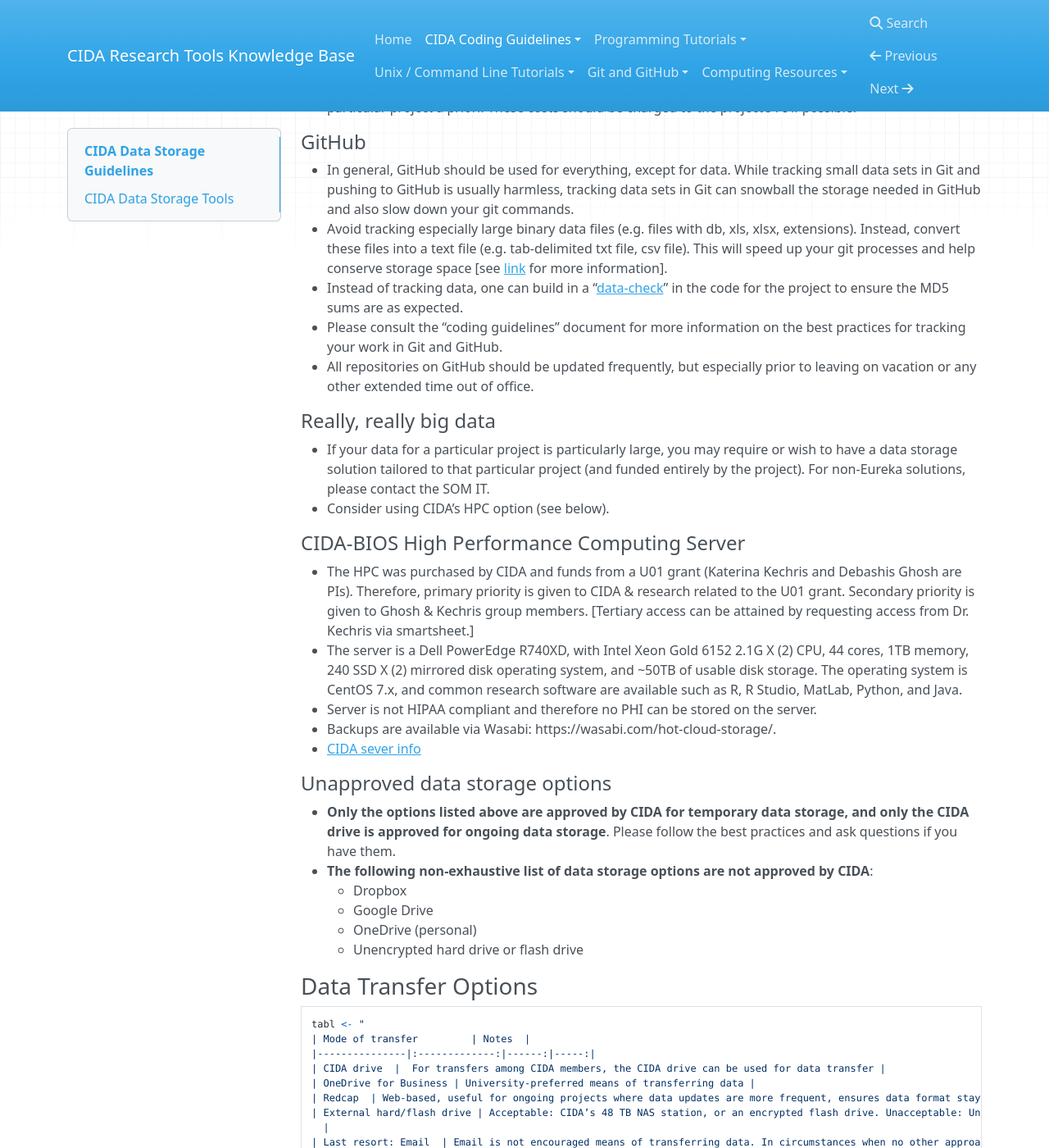
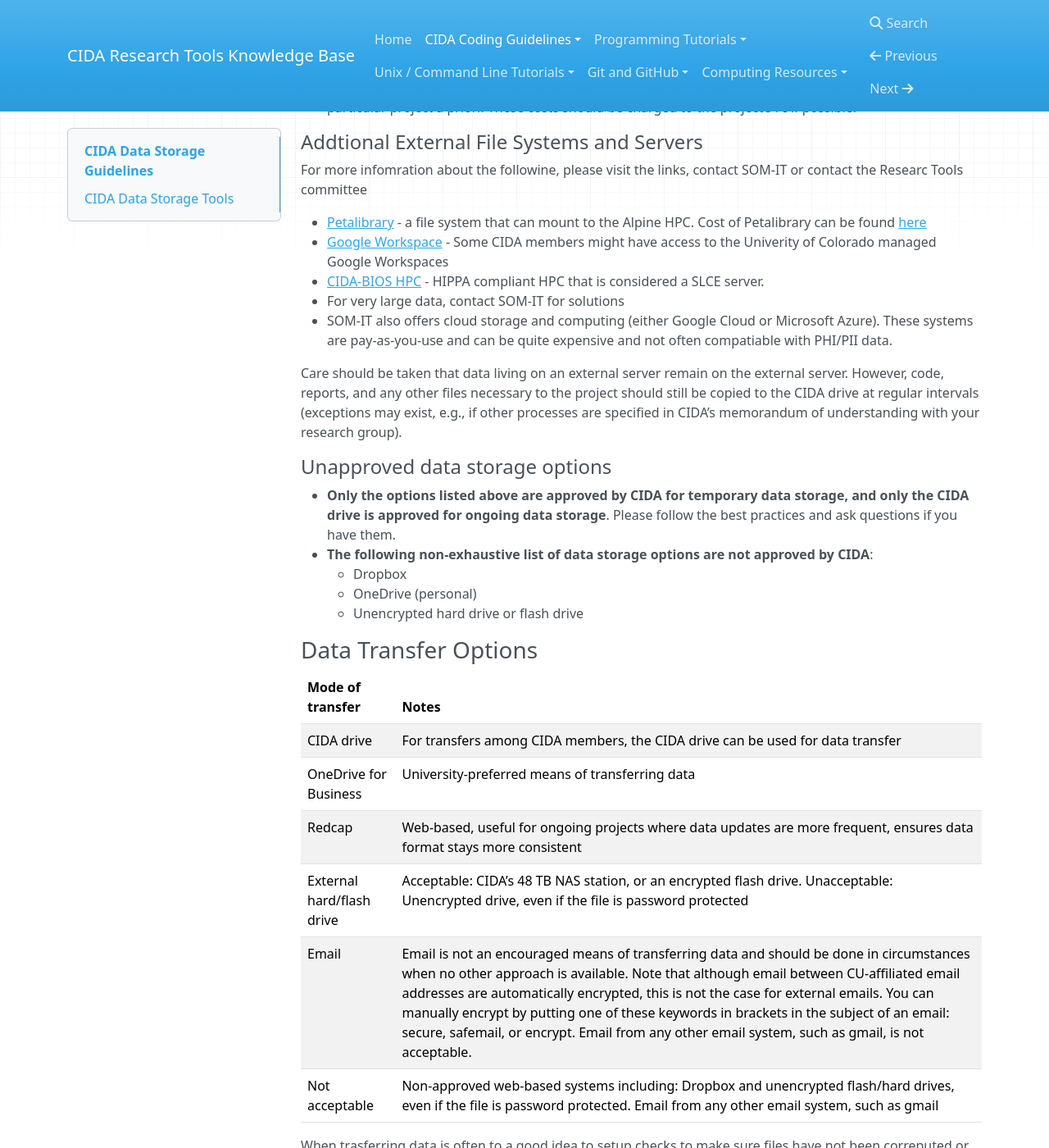
Before and after one commit to CIDA-CSPH/cida-rt-kb, an MkDocs documentation site: the page built from docs/data_storage.md, in a window 1280 px wide and 1400 px high, scrolled down 3107 px. Shown: the whole window at 82% size. Built offline with MkDocs 1.6.1, drawn with Linux system fonts in a browser that asks for light colours; nearby versions of some CDN libraries; some of the changed text lies outside the part shown.

Commit message:
final restructure of the data storage doc

````diff
--- a/docs/data_storage.md
+++ b/docs/data_storage.md
@@ -14,25 +14,26 @@
 * **Code** refers to any R, SAS, Stata, etc. (scripts stored as plain text formatted files)
 * **Data** refers to spreadsheets, tables, or other information used to run analysis on
 * **Report** refers to any document which outlines results of analysis for sending to an investigator
-* **GitHub** is the offical repository CIDA should keep code, available [here](https://github.com/CIDA-CSPH) (requires VPN connection)
+* **PHI** refers to Protected Health Information which is any healthcare data that can be use to identify an individual
+* **PII** refers to Personally Identifiable Information which is any data that can be used to distinguish or trace an individual's identity
+* **File System** refers to any place where files or data can be stored but has no compute ability
 * **Local storage** refers to any university provided computer with a physical hard drive
 * **External server** refers to any server which houses data or runs analysis that isn't a personal computer
+* **P-drive** a.k.a the **CIDA (P) Drive** is PHI compliant storage where most CIDA data should be stored. This offically known as the **Isilon Central File Server**
+* **GitHub** is the offical repository CIDA should keep code, available [here](https://github.com/CIDA-CSPH) (requires VPN connection)
+* **OneDrive for Business** refers to Microsoft’s file-syncing software licensed by the University
+* **PetaLibrary** is a large file system that is accessible to Research Computing Tools like Alpine. this is not a PHI compliant storage solution. More information can be found [here](https://www.colorado.edu/rc/resources/petalibrary)
 * **Eureka** is the Virtual Machine run by Health Data Compass (HDC)
-* **OneDrive for Business** refers to Microsoft’s file-syncing software licensed by the University
 * **HPC** refers to “High Performance Computing” such as [Alpine](https://www.colorado.edu/rc/alpine).
-* **SLCE** refers to Secure Local Compute Environment, maybe information can be found [here](https://medschool.cuanschutz.edu/informationservices/research/slce)
-* **P-drive** a.k.a the **CIDA (P) Drive** is PHI compliant storage where most CIDA data should be stored. This offically known as the **Isilon Central File Server**
-* **PetaLibrary** is a large file system that is accessible to Research Computing Tools like Alpine. this is not a PHI compliant storage solution. More information can be found [here](https://www.colorado.edu/rc/resources/petalibrary)
-* **PHI** refers to Protected Health Information which is any healthcare data that can be use to identify an individual
-* **PID** refers to Persistient Identifier Data which is any long-lasting identifier in data
+* **SLCE** refers to Secure Local Compute Environment and are PHI/HIPPA compliant, more information can be found [here](https://medschool.cuanschutz.edu/informationservices/research/slce)
 
 
 ### Data Storage Locations Available to CIDA Members
 
-#### Local Computer
+#### Local Storage
 
 *	All files for any current projects can be stored on a University provided PC or Macintosh, if and only if the computer’s hard drive is encrypted.
-*	Data with PID should only be locally stored during active work on a project.
+*	Data with PHI/PII should only be locally stored during active work on a project.
 *	Pros: data and projects load more quickly when stored locally.
 *	Cons: no natural/default backup process, can be a hassle to do best security practices manually.
 *	Best Practices:
@@ -41,17 +42,18 @@
 
 #### CIDA (P) Drive
 
+* This drive is officialy called the *Isilon Central File Server* in SOM-IT documentation
 * Mapping depends on operating system. See instructions here for mapping drives.
     * MAC: `smb://data.ucdenver.pvt/dept/SPH/SPH-CIDA`
     * Windows: `\\data.ucdenver.pvt\dept\SPH\SPH-CIDA`
     * If you have recently started and are having trouble mapping this drive, contact [SOM-IT](https://medschool.cuanschutz.edu/informationservices).
 * CIDA project data must be stored here on a permanent basis (with certain exceptions, e.g., projects with large data or if the collaboration dictates otherwise).
 * The storage under the CIDA Drive is set up as follows:
-    * CIDA/Branches: Long-standing collaborations, including those operating under MOUs, are treated as Branches, and their data should be stored in a subdirectory of CIDA/Branches.
-    * CIDA/Projects: Data for projects for the consulting arm (i.e., those with a P-number) should be stored in a subdirectory of CIDA/Projects. Use this [form](https://app.smartsheet.com/b/form/d1d93ae08f4349d48654950eea9b5bbd) to create folders in the P-drive with specific permissions, or this [form](https://app.smartsheet.com/b/form/c22bbec56f8d4607bedc441be60bf8c8) to update the permissions of an existing folder. These forms are directly sent to SOM IT.
-    * CIDA/Shared
+    * SPH-CIDA/Branches: Long-standing collaborations, including those operating under MOUs, are treated as Branches, and their data should be stored in a subdirectory of CIDA/Branches.
+    * SPH-CIDA/CIDA/Shared
         * The CIDA/Shared directory is accessible to all CIDA members who have gained approval from a data manager. Folders are also accessible to external users who have been approved for access.
         * Files and directories that you create on the shared drive inherit their permissions from their parent folder. You cannot restrict access to specific directories in accordance with data use agreements without the help of IT.
+* Use the following links to [Request to Create a CIDA (P) Folder](https://app.smartsheet.com/b/form/d1d93ae08f4349d48654950eea9b5bbd) or to [Update an Exisiting CIDA (P) Drive Folder](https://app.smartsheet.com/b/form/c22bbec56f8d4607bedc441be60bf8c8)
 * Pros:
     * All files and directories are backed up nightly; backups are stored for 30 days.
     * Collaboration and transfers of data among CIDA members can be quick and easy.
@@ -61,86 +63,72 @@
     * Up-to-date raw data for all projects should be available in their expected location on this drive at least weekly, and especially at project conclusion, or prior to a project not being actively worked on.
     * Eliminate redundancies and intermediate data sets in projects with “big” data; only store the data you need to make code and reports run.
     * It is OK not to work directly on the CIDA drive in cases where speed is a concern. If you do, know that all active projects should copy data over to the CIDA drive regularly (weekly), and especially prior to taking leave. The CIDAtools R package, located [here](https://github.com/CIDA-CSPH/CIDAtools), has the function `BackupProject()` that can streamline this process. By default, this function only updates folders/files in DataRaw/* and DataProcessed/* which have changed, so it should not take too long.
-* CIDA pays for this server storage on a per-GB-month basis, so be cognizant of the size of the data utilized by your projects. If possible, the project’s scope of work should charge more for data sets and project materials which are anticipated to fall above a threshold of 32 GB. Some links to data storage prices
-    * [CIDA (P) Drive a.k.a Isilon](https://www.cuanschutz.edu/offices/office-of-information-technology/tools-services/storage-servers-and-backups)
-	* [Eureka](https://research.cuanschutz.edu/healthdatacompass/home/eureka-cloud-analytics/eureka-pricing)
-	* [PetaLibrary](https://curc.readthedocs.io/en/latest/petalibrary/allocation_types.html)
+* CIDA pays for this server storage on a [per-GB-month basis](https://www.cuanschutz.edu/offices/office-of-information-technology/tools-services/storage-servers-and-backups), so be cognizant of the size of the data utilized by your projects.
 
 #### OneDrive for Business
 
 * OneDrive for Business is a hybrid local and cloud storage system that allows for up to 5TB of cloud storage. Individual file size is limited to 15 GB.
 * Unlike the CIDA drive, files and directories saved to the OneDrive directory are private by default and are backed up to the cloud.
-* OneDrive for Business is HIPAA compliant. OIT and SOM IT can access folders created on the directory, but only after a manager enters a data access request that gets approved by HR.
+* OneDrive for Business is HIPAA compliant. OIT and SOM-IT can access folders created on the directory, but only after a manager enters a data access request that gets approved by HR.
 * Files can be downloaded to your local computer from the cloud on an as-needed basis off-site, which ensures a limited amount of data is stored locally.
 * Files can also be shared with other individuals with @cuanschutz.edu email addresses via OneDrive for Business.
 * Things to be aware of:
     * Do not confuse this with a personal OneDrive account!
     * Do not install OneDrive for Business on an unencrypted or personal computer. Files may sync (and be downloaded) to the local computer, which would leave potentially sensitive data vulnerable.
     * Concurrent use of OneDrive for Business in directories tracked by Git can lead to some syncing issues with OneDrive. This can typically be solved by restarting OneDrive.
-    * Relevant project data stored in OneDrive should be copied over to the CIDA drive regularly, especially when projects become inactive.
+    * Relevant project data stored in OneDrive should be copied over to the CIDA (P) Drive regularly, especially when projects become inactive.
     * Certain institutions and groups may have policies against using OneDrive for Business, so please verify with your research group that it is acceptable for your data to live there.
 
-#### External Servers
+#### GitHub
 
-* Depending on the project and the data of interest, the data may be housed in an external server. External servers exist in various forms and require varying workflows.
-*	Care should be taken that data living on an external server remain on the external server. However, code, reports, and any other files necessary to the project should still be copied to the CIDA drive at regular intervals (exceptions may exist, e.g., if other processes are specified in CIDA’s memorandum of understanding with your research group).
+*	In general, GitHub should be used for everything, except for data. While tracking small data sets in Git and pushing to GitHub is usually harmless, tracking data sets in Git can snowball the storage needed in GitHub and also slow down your git commands.
+*	Please consult the following guidelines for more infomration
+    * [CIDA's Coding Guidelines](coding_guidelines.md)
+	* [CIDA's Intro to Github](git.md)
+*	All repositories on GitHub should be updated frequently, but especially prior to leaving on vacation or any other extended time out of office.
 
 #### Eureka by Health Data Compass (HDC)
 
 *	Any patient level data on Eureka should only be moved off of the Google Cloud with explicit permission from HDC for that specific project and data.
 *	Raw data or data with PID should not be copied over to any other location except those approved by HDC.
 *	Backups of code, reports, and other files should still be copied over to the CIDA drive so that it is accessible to others in CIDA in case of an emergency.
-*	For projects requiring Eureka, the [Eureka Cost Estimator](https://www.healthdatacompass.org/cloud-analytics-infrastructure/eureka-cost-estimator) can be used to determine the expected costs of a particular project a priori. These costs should be charged to the project’s PI if possible.
+*	For projects requiring Eureka, the [Eureka Cost Estimator](https://research.cuanschutz.edu/healthdatacompass/home/eureka-cloud-analytics/eureka-pricing) can be used to determine the expected costs of a particular project a priori. These costs should be charged to the project’s PI if possible.
 
-#### GitHub
+#### Addtional External File Systems and Servers
 
-*	In general, GitHub should be used for everything, except for data. While tracking small data sets in Git and pushing to GitHub is usually harmless, tracking data sets in Git can snowball the storage needed in GitHub and also slow down your git commands.
-*	Avoid tracking especially large binary data files (e.g. files with db, xls, xlsx, extensions). Instead, convert these files into a text file (e.g. tab-delimited txt file, csv file). This will speed up your git processes and help conserve storage space [see [link](https://stackoverflow.com/questions/17888604/git-with-large-files/19494211#19494211) for more information].
-*	Instead of tracking data, one can build in a “[data-check](http://tombuntu.com/index.php/2007/12/21/how-to-use-md5sum-to-verify-data-integrity/)” in the code for the project to ensure the MD5 sums are as expected.
-*	Please consult the “coding guidelines” document for more information on the best practices for tracking your work in Git and GitHub.
-*	All repositories on GitHub should be updated frequently, but especially prior to leaving on vacation or any other extended time out of office.
+For more infomration about the followine, please visit the links, contact SOM-IT or contact the Researc Tools committee
 
-#### Really, really big data
+* [Petalibrary](https://www.colorado.edu/rc/resources/petalibrary) - a file system that can mount to the Alpine HPC. Cost of Petalibrary can be found [here](https://curc.readthedocs.io/en/latest/petalibrary/allocation_types.html)
+* [Google Workspace](https://www.cuanschutz.edu/offices/office-of-information-technology/tools-services/google-workspace) - Some CIDA members might have access to the Univerity of Colorado managed Google Workspaces
+* [CIDA-BIOS HPC](CIDA_computing_resources.md) - HIPPA compliant HPC that is considered a SLCE server.
+* For very large data, contact SOM-IT for solutions
+* SOM-IT also offers cloud storage and computing (either Google Cloud or Microsoft Azure). These systems are pay-as-you-use and can be quite expensive and not often compatiable with PHI/PII data.
 
-*	If your data for a particular project is particularly large, you may require or wish to have a data storage solution tailored to that particular project (and funded entirely by the project). For non-Eureka solutions, please contact the SOM IT.
-*	Consider using CIDA’s HPC option (see below).
-
-#### CIDA-BIOS High Performance Computing Server
-
-* The HPC was purchased by CIDA and funds from a U01 grant (Katerina Kechris and Debashis Ghosh are PIs). Therefore, primary priority is given to CIDA & research related to the U01 grant. Secondary priority is given to Ghosh & Kechris group members. [Tertiary access can be attained by requesting access from Dr. Kechris via smartsheet.]
-* The server is a Dell PowerEdge R740XD, with Intel Xeon Gold 6152 2.1G X (2) CPU, 44 cores, 1TB memory, 240 SSD X (2) mirrored disk operating system, and ~50TB of usable disk storage. The operating system is CentOS 7.x, and common research software are available such as R, R Studio, MatLab, Python, and Java.
-* Server is not HIPAA compliant and therefore no PHI can be stored on the server.
-* Backups are available via Wasabi: https://wasabi.com/hot-cloud-storage/.
-*  [CIDA sever info](CIDA_computing_resources.md)
+Care should be taken that data living on an external server remain on the external server. However, code, reports, and any other files necessary to the project should still be copied to the CIDA drive at regular intervals (exceptions may exist, e.g., if other processes are specified in CIDA’s memorandum of understanding with your research group).
 
 #### Unapproved data storage options
 
 *	__Only the options listed above are approved by CIDA for temporary data storage, and only the CIDA drive is approved for ongoing data storage__. Please follow the best practices and ask questions if you have them.
 *	__The following non-exhaustive list of data storage options are not approved by CIDA__:
     * Dropbox
-    * Google Drive
     * OneDrive (personal)
     * Unencrypted hard drive or flash drive
 
 ### Data Transfer Options
 
-```r
-tabl <- "
-| Mode of transfer         | Notes  |
-|---------------|:-------------:|------:|-----:|
-| CIDA drive  |  For transfers among CIDA members, the CIDA drive can be used for data transfer |
+| Mode of transfer | Notes |
+| --- | --- |
+| CIDA drive | For transfers among CIDA members, the CIDA drive can be used for data transfer |
 | OneDrive for Business | University-preferred means of transferring data |
-| Redcap  | Web-based, useful for ongoing projects where data updates are more frequent, ensures data format stays more consistent  |
-| External hard/flash drive | Acceptable: CIDA’s 48 TB NAS station, or an encrypted flash drive. Unacceptable: Unencrypted drive, even if the file is password protected
-  |
-| Last resort: Email  | Email is not encouraged means of transferring data. In circumstances when no other approach is available, note that although email between CU-affiliated email addresses are automatically encrypted, this is not the case for external emails. You can manually encrypt by putting one of these keywords in brackets in the subject of an email: secure, safemail, or encrypt. Email from any other email system, such as gmail, is not acceptable.
-   |
-| Not acceptable  | Non-approved web-based systems including: Dropbox, Google Drive, … Unencrypted flash/hard drives, even if the file is password protected. Email from any other email system, such as gmail |
-"
-cat(tabl) # output the table in a format good for HTML/PDF/docx conversion
-```
+| Redcap | Web-based, useful for ongoing projects where data updates are more frequent, ensures data format stays more consistent |
+| External hard/flash drive | Acceptable: CIDA’s 48 TB NAS station, or an encrypted flash drive. Unacceptable: Unencrypted drive, even if the file is password protected |
+| Email | Email is not an encouraged means of transferring data and should be done in circumstances when no other approach is available. Note that although email between CU-affiliated email addresses are automatically encrypted, this is not the case for external emails. You can manually encrypt by putting one of these keywords in brackets in the subject of an email: secure, safemail, or encrypt. Email from any other email system, such as gmail, is not acceptable. |
+| Not acceptable | Non-approved web-based systems including: Dropbox and unencrypted flash/hard drives, even if the file is password protected. Email from any other email system, such as gmail |
+
+When trasferring data is often to a good idea to setup checks to make sure files have not been correputed or altered. An an example of this can be seen [here](https://tombuntu.com/index.php/2007/12/21/how-to-use-md5sum-to-verify-data-integrity/)
 
 ### Useful Links
+
 Health Insurance Portability and Accountability Act (HIPAA):
 http://www.hhs.gov/hipaa/for-professionals/index.html
 
@@ -149,17 +137,3 @@
 
 Guidance Regarding Methods for De-identification of Protected Health Information in Accordance with the Health Insurance Portability and Accountability Act (HIPAA) Privacy Rule:
 http://www.hhs.gov/hipaa/for-professionals/privacy/special-topics/de-identification/index.html
-
-VPN and Remote Desktop:
-https://www1.ucdenver.edu/offices/office-of-information-technology/software/how-do-i-use/vpn-and-remote-access
-
-GitHub:
-https://github.com/CIDA-CSPH
-
-OneDrive for Business:
-https://www1.ucdenver.edu/offices/office-of-information-technology/software/how-do-i-use/onedrive
-https://www1.ucdenver.edu/docs/default-source/offices-oit-documents/how-to-documents/onedrive-staying-secure.pdf?sfvrsn=668bb7b8_4
-
-Eureka:
-https://www.healthdatacompass.org/cloud-analytics-infrastructure/using-eureka
-https://www.healthdatacompass.org/cloud-analytics-infrastructure/eureka-cost-estimator
````
